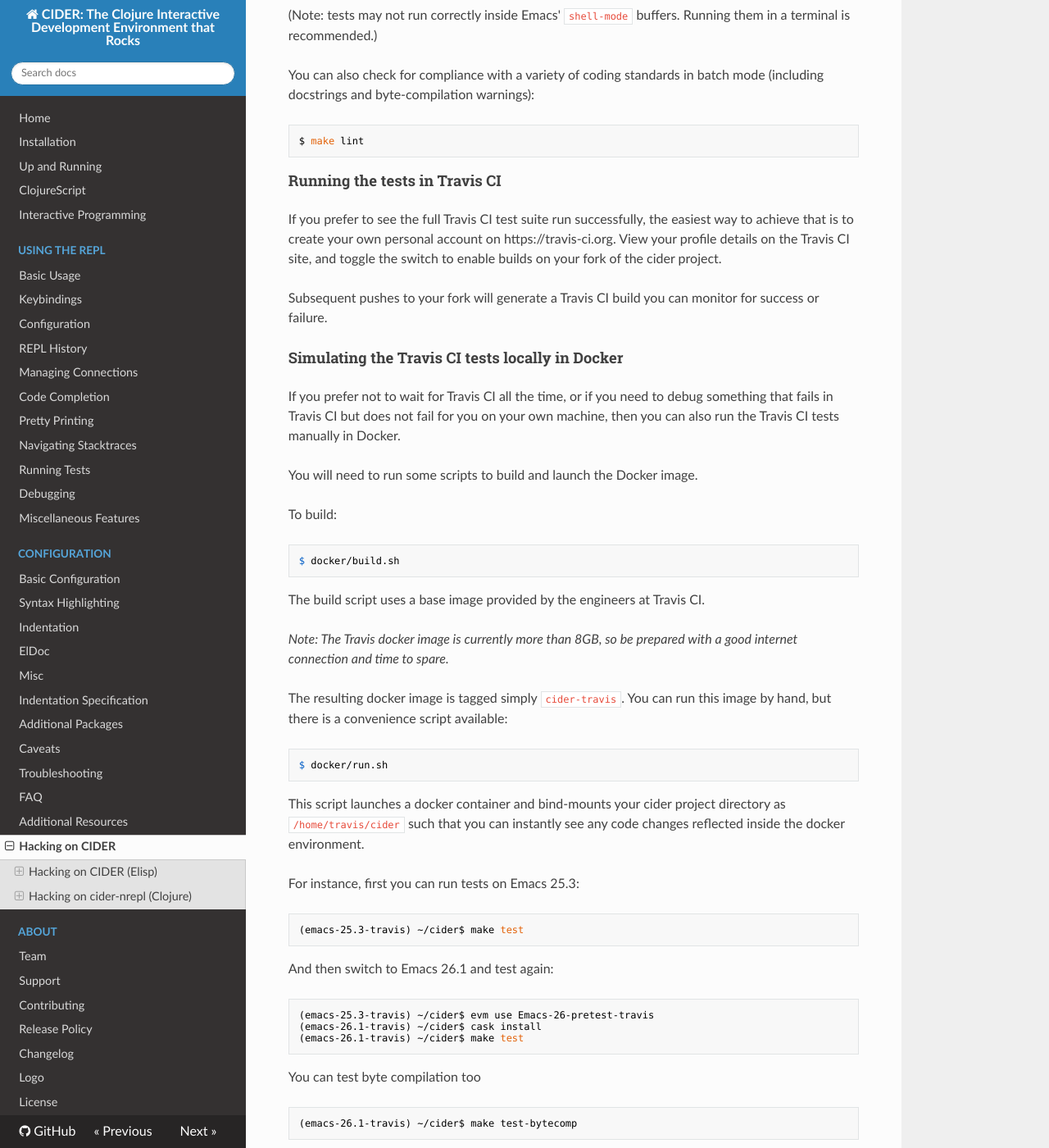
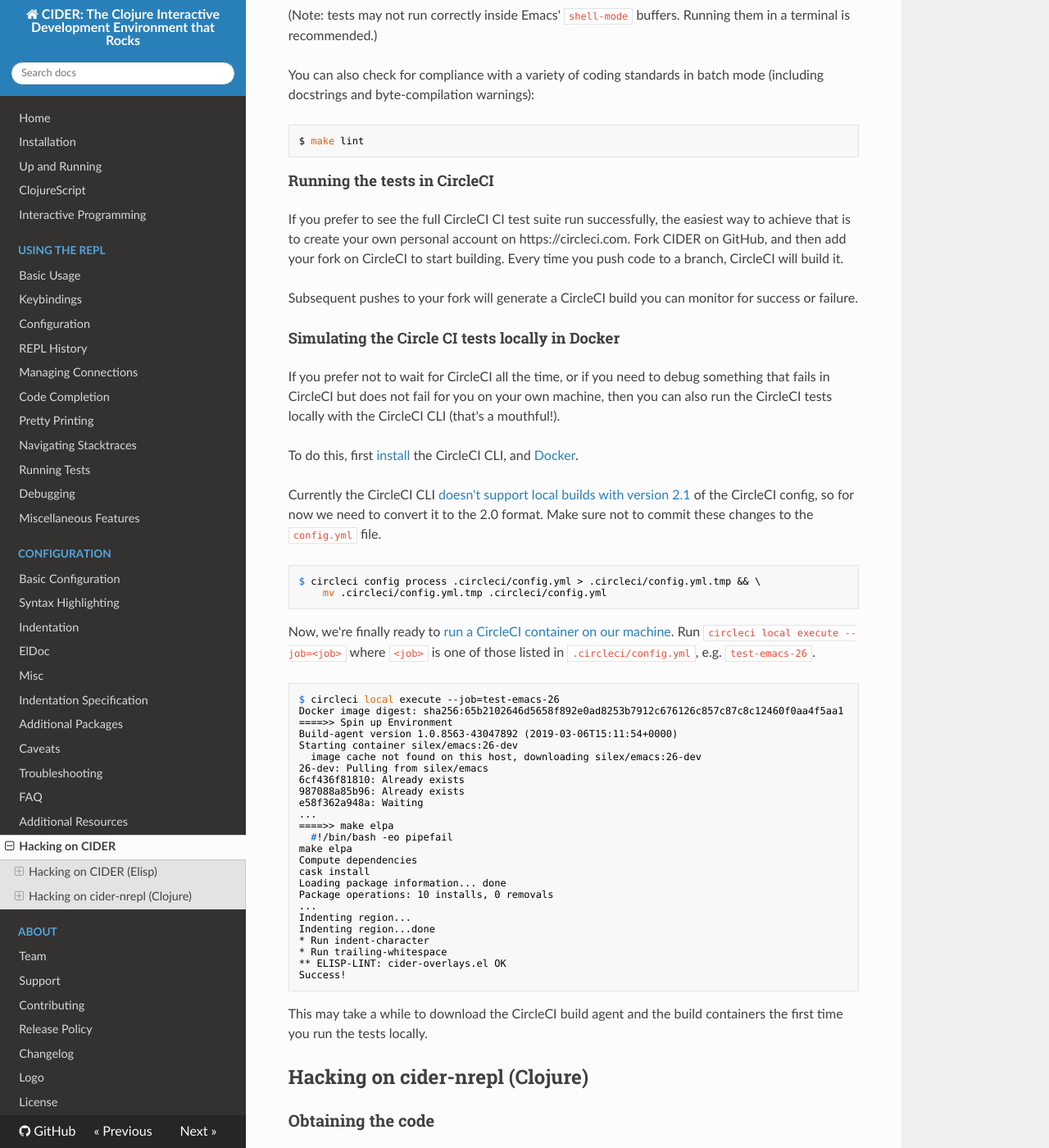
Before and after one commit to clojure-emacs/cider, an MkDocs documentation site: the page built from doc/hacking_on_cider.md, in a window 1280 px wide and 1400 px high, scrolled down 1714 px. Shown: the whole window at 82% size. Built offline with MkDocs 1.6.1, drawn with Linux system fonts in a browser that asks for light colours; nearby versions of some CDN libraries; old or Windows-style settings are respelled for this version of MkDocs; some of the changed text lies outside the part shown.

Commit message:
Update docs to explain how to run CircleCI tests locally
Replacing the docs for how to run Travis CI tests locally.

````diff
--- a/doc/hacking_on_cider.md
+++ b/doc/hacking_on_cider.md
@@ -91,76 +91,70 @@
 $ make lint
 ```
 
-#### Running the tests in Travis CI
+#### Running the tests in CircleCI
 
-If you prefer to see the full Travis CI test suite run successfully, the easiest
+If you prefer to see the full CircleCI CI test suite run successfully, the easiest
 way to achieve that is to create your own personal account on
-https://travis-ci.org. View your profile details on the Travis CI site, and
-toggle the switch to enable builds on your fork of the cider project.
+https://circleci.com. Fork CIDER on GitHub, and then add your fork on CircleCI to
+start building. Every time you push code to a branch, CircleCI will build it.
 
-Subsequent pushes to your fork will generate a Travis CI build you can monitor
+Subsequent pushes to your fork will generate a CircleCI build you can monitor
 for success or failure.
 
-#### Simulating the Travis CI tests locally in Docker
+#### Simulating the Circle CI tests locally in Docker
 
-If you prefer not to wait for Travis CI all the time, or if you need to debug
-something that fails in Travis CI but does not fail for you on your own machine,
-then you can also run the Travis CI tests manually in Docker.
+If you prefer not to wait for CircleCI all the time, or if you need to debug
+something that fails in CircleCI but does not fail for you on your own machine,
+then you can also run the CircleCI tests locally with the CircleCI CLI (that's
+a mouthful!).
 
-You will need to run some scripts to build and launch the Docker image.
+To do this, first [install](https://circleci.com/docs/2.0/local-cli/#installation)
+the CircleCI CLI, and [Docker](https://docs.docker.com/install/).
 
-To build:
+Currently the CircleCI CLI [doesn't support local builds with version 2.1](https://github.com/CircleCI-Public/circleci-cli/issues/79)
+of the CircleCI config, so for now we need to convert it to the 2.0 format.
+Make sure not to commit these changes to the `config.yml` file.
 
-```
-$ docker/build.sh
+```shell
+$ circleci config process .circleci/config.yml > .circleci/config.yml.tmp && \
+    mv .circleci/config.yml.tmp .circleci/config.yml
 ```
 
-The build script uses a base image provided by the engineers at Travis CI.
+Now, we're finally ready to
+[run a CircleCI container on our machine](https://circleci.com/docs/2.0/local-cli/#run-a-job-in-a-container-on-your-machine).
+Run `circleci local execute --job=<job>` where `<job>` is one of those listed
+in `.circleci/config.yml`, e.g. `test-emacs-26`.
 
-*Note: The Travis docker image is currently more than 8GB, so be prepared with a
-good internet connection and time to spare.*
-
-The resulting docker image is tagged simply `cider-travis`. You can run this
-image by hand, but there is a convenience script available:
-
-```
-$ docker/run.sh
+```shell
+$ circleci local execute --job=test-emacs-26
+Docker image digest: sha256:65b2102646d5658f892e0ad8253b7912c676126c857c87c8c12460f0aa4f5aa1
+====>> Spin up Environment
+Build-agent version 1.0.8563-43047892 (2019-03-06T15:11:54+0000)
+Starting container silex/emacs:26-dev
+  image cache not found on this host, downloading silex/emacs:26-dev
+26-dev: Pulling from silex/emacs
+6cf436f81810: Already exists
+987088a85b96: Already exists
+e58f362a948a: Waiting
+...
+====>> make elpa
+  #!/bin/bash -eo pipefail
+make elpa
+Compute dependencies
+cask install
+Loading package information... done
+Package operations: 10 installs, 0 removals
+...
+Indenting region...
+Indenting region...done
+* Run indent-character
+* Run trailing-whitespace
+** ELISP-LINT: cider-overlays.el OK
+Success!
 ```
 
-This script launches a docker container and bind-mounts your cider project
-directory as `/home/travis/cider` such that you can instantly see any code
-changes reflected inside the docker environment.
-
-For instance, first you can run tests on Emacs 25.3:
-
-```
-(emacs-25.3-travis) ~/cider$ make test
-```
-
-And then switch to Emacs 26.1 and test again:
-
-```
-(emacs-25.3-travis) ~/cider$ evm use Emacs-26-pretest-travis
-(emacs-26.1-travis) ~/cider$ cask install
-(emacs-26.1-travis) ~/cider$ make test
-```
-
-You can test byte compilation too
-
-```
-(emacs-26.1-travis) ~/cider$ make test-bytecomp
-```
-
-When you are done working in docker, just `exit` the bash prompt, and the docker
-container will also exit. Note that `docker/run.sh` runs the container with
-`--rm`, meaning any changes to the docker container are discarded when the
-container exits.
-
-So for example, by default, the docker image pre-installs only the most recent
-releases of Emacs 25, Emacs 26, and a recent snapshot of the Emacs git
-repository. The `evm` tool is available should you need to install some other
-specific build. However additional versions of Emacs will be discarded when
-you exit the docker container.
+This may take a while to download the CircleCI build agent and the build containers
+the first time you run the tests locally.
 
 ## Hacking on cider-nrepl (Clojure)
 
````
Also changed, not shown: 3 other files.
